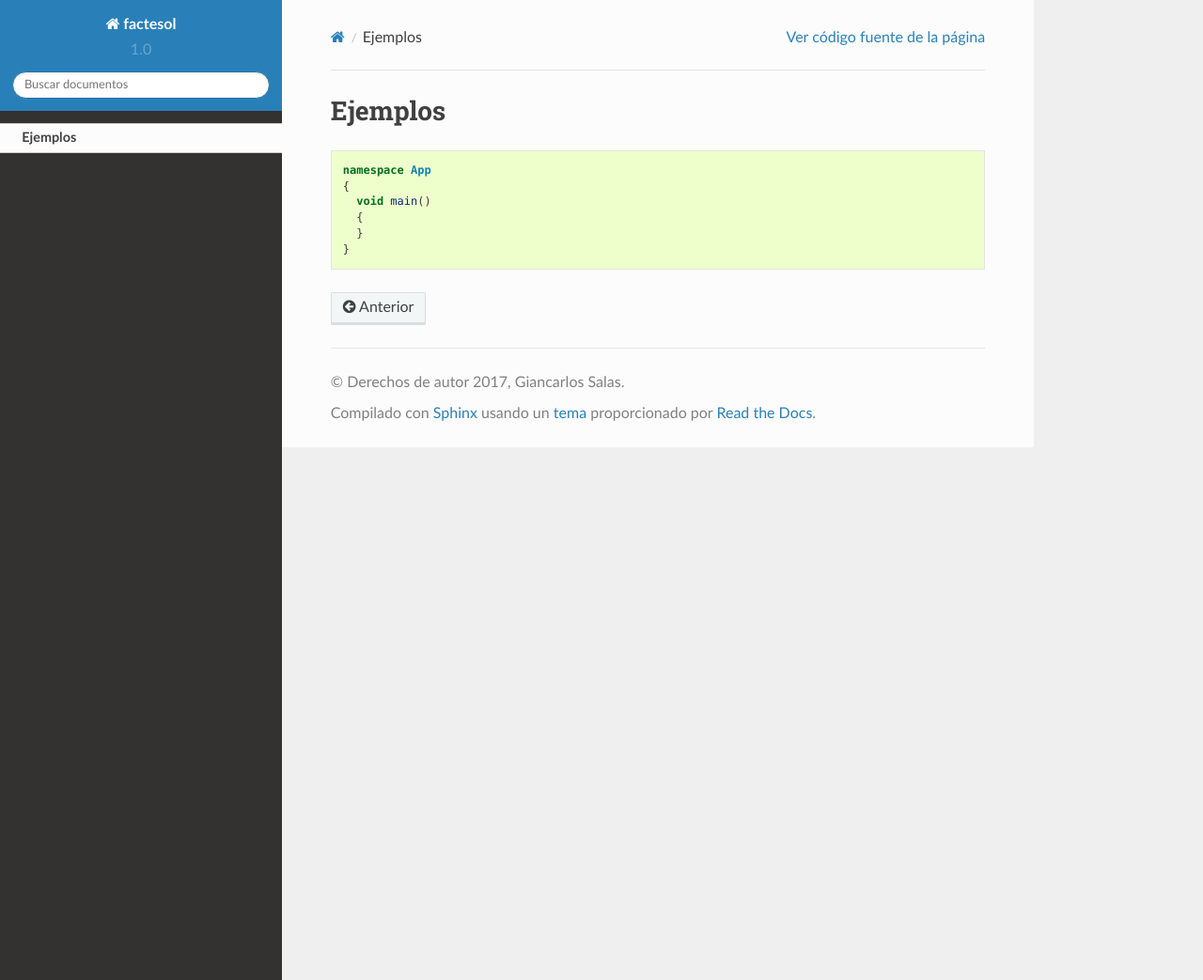
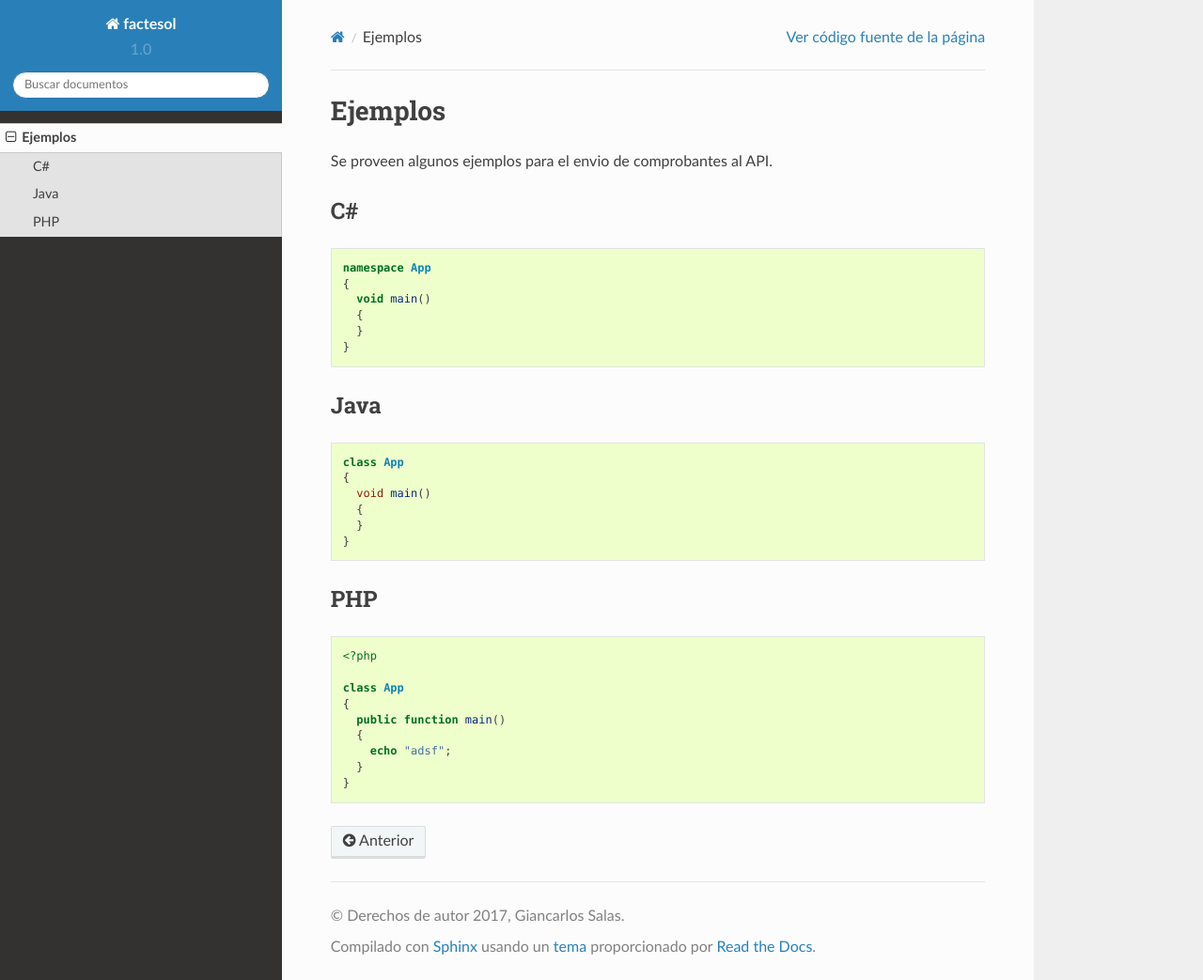
Before and after one commit to giansalex/factesol-docs, a Sphinx documentation site: the page built from docs/examples.rst, in a window 1280 px wide and 1043 px high. Shown: the whole window at 94% size. Built offline with Sphinx 7.4.7 and the Read the Docs theme 2.0.0, drawn with Linux system fonts in a browser that asks for light colours.

Commit message:
add examples code

```diff
--- a/docs/examples.rst
+++ b/docs/examples.rst
@@ -1,5 +1,9 @@
 Ejemplos
 =========
+Se proveen algunos ejemplos para el envio de comprobantes al API.
+
+C#
+---
 
 .. code-block:: csharp
 
@@ -9,3 +13,29 @@ Ejemplos
       {
       }
     }
+
+Java
+-----
+
+.. code-block:: java
+
+    class App
+    {
+      void main()
+      {
+      }
+    }
+
+PHP
+-----
+.. code-block:: php
+
+    <?php
+
+    class App
+    {
+      public function main()
+      {
+        echo "adsf";
+      }
+    }
```
Also changed, not shown: docs/index.rst (+0 -7 lines).
